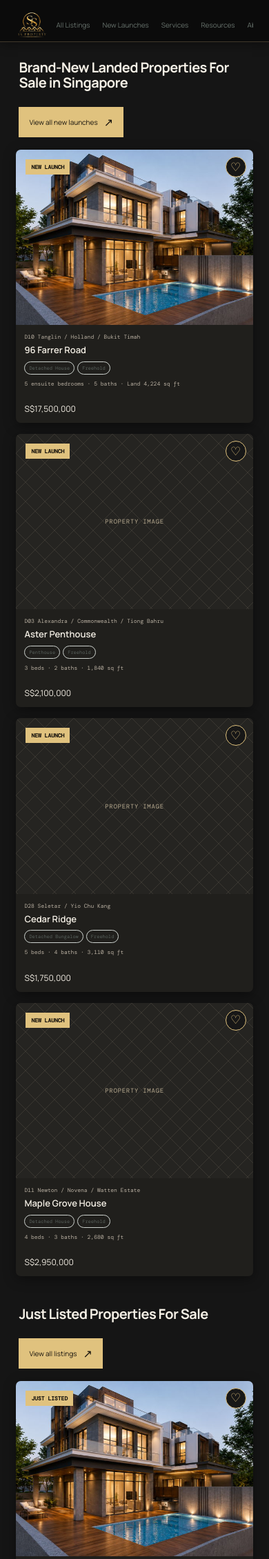
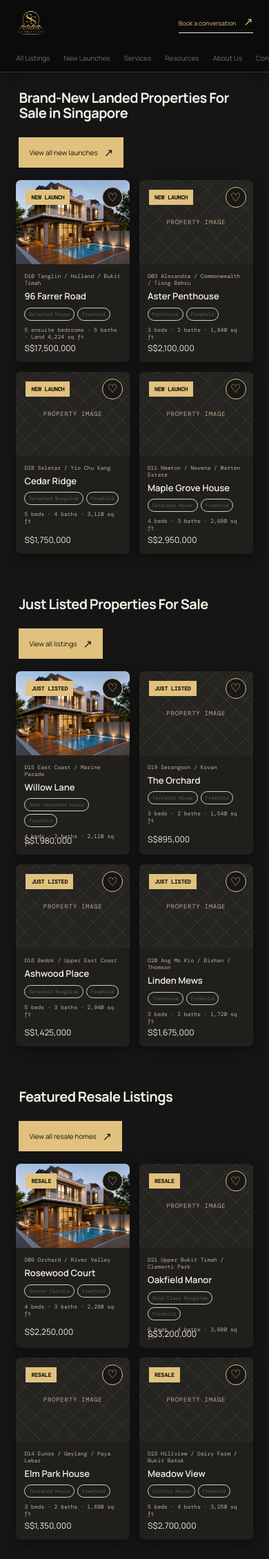
Before and after one commit to enukiii/prop-showcase, a Flask app: page / in a window 390 px wide. Shown: the top 2260 px of the page at 69% size. Run offline with Flask 3, Linux system fonts and the light colour scheme.

Commit message:
adjustments

```diff
--- /dev/null
+++ b/static/mobile-final.css
@@ -0,0 +1,265 @@
+/* Shared mobile layout: keep the desktop composition, reduce density where space is limited. */
+@media (max-width: 700px) {
+    .property-portal {
+        overflow-x: hidden;
+    }
+
+    .property-portal .site-header {
+        align-items: center;
+        gap: 10px;
+        padding: 12px 6vw 0;
+    }
+
+    .property-portal .site-header .brand-logo {
+        height: 44px;
+        width: 44px;
+    }
+
+    .property-portal .header-action {
+        display: block;
+        font-size: 9px;
+        margin-left: auto;
+        order: 2;
+    }
+
+    .property-portal .main-nav {
+        flex-basis: 100%;
+        gap: 20px;
+        margin: 0 -6vw;
+        order: 3;
+        padding: 0 6vw;
+        scrollbar-width: none;
+    }
+
+    .property-portal .main-nav::-webkit-scrollbar {
+        display: none;
+    }
+
+    .property-portal .main-nav a {
+        font-size: 10px;
+    }
+
+    .property-portal h1 {
+        font-size: clamp(44px, 14vw, 72px);
+    }
+
+    .property-portal .hero-copy {
+        padding: 16vw 8vw 13vw;
+    }
+
+    .property-portal .hero-copy h1 {
+        margin-bottom: 24px;
+    }
+
+    .property-portal .hero-links {
+        align-items: flex-start;
+        flex-direction: column;
+        gap: 22px;
+        margin-top: 30px;
+    }
+
+    .property-portal .hero-image {
+        min-height: 92vw;
+    }
+
+    .property-portal .quick-search {
+        gap: 16px;
+        padding: 24px 8vw;
+    }
+
+    .property-portal .search-option {
+        font-size: 16px;
+    }
+
+    .property-portal .listing-page-head h1,
+    .property-portal .page-heading h1 {
+        font-size: clamp(36px, 10vw, 52px);
+        letter-spacing: -0.03em;
+        line-height: 1.02;
+    }
+
+    .property-portal .listing-page-head {
+        padding: 28px 6vw 24px;
+    }
+
+    .property-portal .listing-page-head > div {
+        max-width: 100%;
+    }
+
+    .property-portal .listing-page-head .button {
+        margin-top: 18px;
+    }
+
+    .property-portal .listing-page-grid,
+    .property-portal .home-card-grid,
+    .property-portal .shared-listing-grid {
+        display: flex;
+        gap: 20px;
+        grid-template-columns: none;
+        justify-content: flex-start;
+        margin-left: auto;
+        margin-right: auto;
+        overflow-x: auto;
+        overscroll-behavior-x: contain;
+        padding-left: 0;
+        padding-right: 0;
+        padding-bottom: 10px;
+        scroll-snap-type: x mandatory;
+        scrollbar-width: none;
+        touch-action: pan-x;
+        width: calc(100% - 12vw);
+    }
+
+    .property-portal .listing-page-grid::-webkit-scrollbar,
+    .property-portal .home-card-grid::-webkit-scrollbar,
+    .property-portal .shared-listing-grid::-webkit-scrollbar {
+        display: none;
+    }
+
+    .property-portal .listing-page-grid .listing-card,
+    .property-portal .home-card-grid .listing-card,
+    .property-portal .shared-listing-grid .listing-card {
+        flex: 0 0 100%;
+        scroll-snap-align: start;
+    }
+
+    .property-portal .listing-page-grid {
+        display: grid;
+        gap: 14px;
+        grid-template-columns: repeat(2, minmax(0, 1fr));
+        overflow: visible;
+        padding-bottom: 18px;
+    }
+
+    .property-portal .home-listings-only .home-card-grid {
+        display: grid;
+        gap: 14px;
+        grid-template-columns: repeat(2, minmax(0, 1fr));
+        overflow: visible;
+        padding-bottom: 18px;
+        width: 100%;
+    }
+
+    .property-portal .listing-page-grid .listing-card {
+        flex: initial;
+        scroll-snap-align: none;
+    }
+
+    .property-portal .home-listings-only .home-card-grid .listing-card {
+        flex: initial;
+        scroll-snap-align: none;
+    }
+
+    .property-portal .about-image-grid {
+        display: flex;
+        gap: 12px;
+        justify-content: flex-start;
+        margin-left: -6vw;
+        margin-right: -6vw;
+        max-width: none;
+        overflow-x: auto;
+        padding: 0 6vw 8px;
+        scroll-snap-type: x mandatory;
+        scrollbar-width: none;
+        touch-action: pan-x;
+    }
+
+    .property-portal .about-image-grid::-webkit-scrollbar {
+        display: none;
+    }
+
+    .property-portal .about-image-grid .team-member {
+        flex: 0 0 68vw;
+        scroll-snap-align: start;
+    }
+
+    .property-portal .listing-meta h3,
+    .property-portal .listing-location,
+    .property-portal .listing-meta small {
+        overflow-wrap: anywhere;
+    }
+
+    .property-portal .listing-meta strong {
+        font-size: 11px;
+    }
+
+    .property-portal .property-detail-page {
+        padding: 24px 6vw 48px;
+    }
+
+    .property-portal .property-gallery {
+        min-height: min(118vw, 560px);
+    }
+
+    .property-portal .gallery-overlay {
+        padding: 100px 18px 24px;
+    }
+
+    .property-portal .gallery-overlay h1 {
+        font-size: clamp(32px, 10vw, 54px);
+        overflow-wrap: anywhere;
+    }
+
+    .property-portal .property-overlay-meta {
+        align-items: flex-start;
+    }
+
+    .property-portal .property-overlay-meta span {
+        font-size: 10px;
+        max-width: 100%;
+        overflow-wrap: anywhere;
+    }
+
+    .property-portal .property-detail-summary p {
+        line-height: 1.6;
+    }
+
+    .property-portal .property-overview {
+        margin-top: 28px;
+    }
+
+    .property-portal .overview-facts {
+        grid-template-columns: 1fr 1fr;
+    }
+
+    .property-portal .overview-facts span:nth-child(odd) {
+        margin-right: 10px;
+    }
+
+    .property-portal .launch-card > div {
+        margin: 14px;
+        padding: 16px;
+        width: calc(100% - 28px);
+    }
+
+    .property-portal .site-footer {
+        padding: 28px 6vw;
+    }
+}
+
+@media (max-width: 380px) {
+    .property-portal .main-nav {
+        gap: 16px;
+    }
+
+    .property-portal .listing-page-grid,
+    .property-portal .home-card-grid,
+    .property-portal .shared-listing-grid {
+        gap: 14px;
+    }
+
+    .property-portal .listing-meta {
+        padding-left: 10px;
+        padding-right: 10px;
+    }
+
+    .property-portal .listing-page-grid .listing-card,
+    .property-portal .home-card-grid .listing-card,
+    .property-portal .shared-listing-grid .listing-card {
+        flex-basis: 100%;
+    }
+
+    .property-portal .listing-meta strong {
+        left: 10px;
+    }
+}
--- a/templates/base.html
+++ b/templates/base.html
@@ -47,6 +47,7 @@
     <link rel="stylesheet" href="{{ url_for('static', filename='resources-dark-final.css') }}">
     <link rel="stylesheet" href="{{ url_for('static', filename='logo-final.css') }}">
     <link rel="stylesheet" href="{{ url_for('static', filename='header-final.css') }}">
+    <link rel="stylesheet" href="{{ url_for('static', filename='mobile-final.css') }}">
 </head>
 <body class="property-portal">
     <header class="site-header">
```
